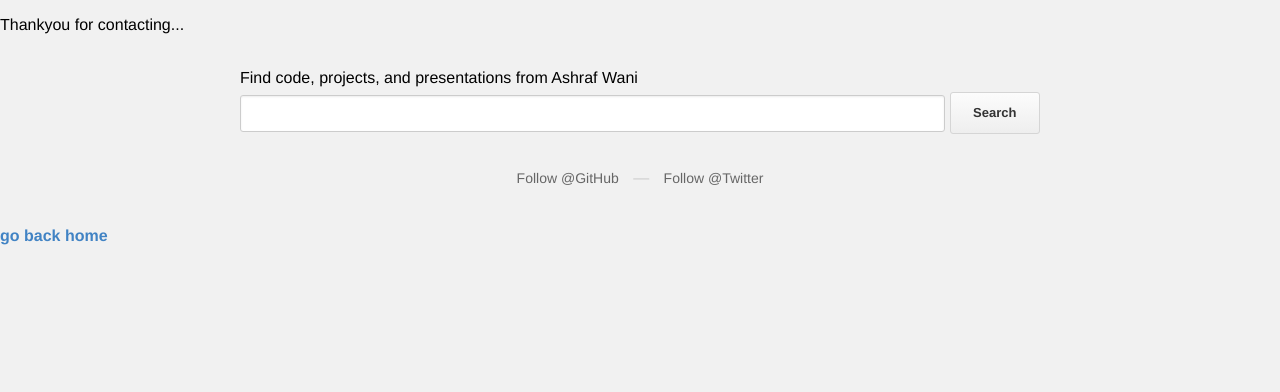
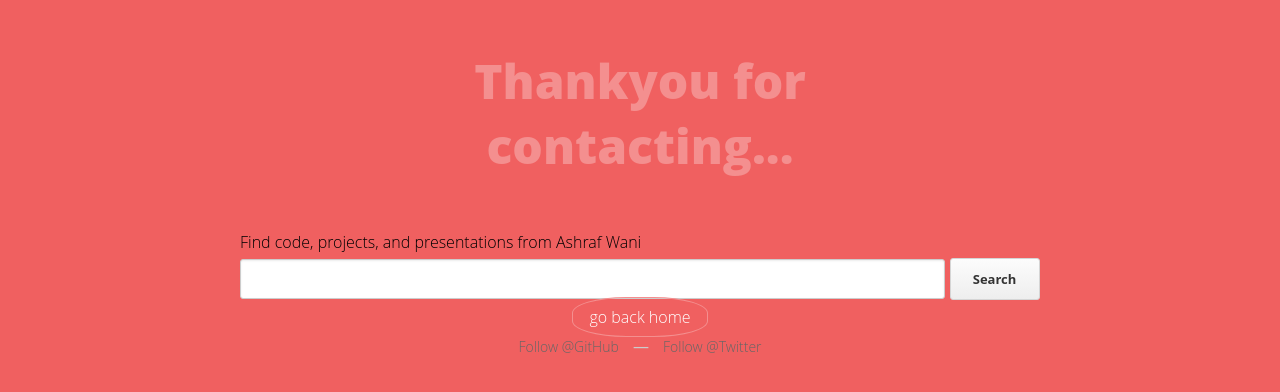
Before and after one commit to ashrafwani/ashrafwani.github.io, a Jekyll site: the page thankyou.html, which Jekyll copies as it is, in a window 1280 px wide. Shown: the top 392 px of the page. Built offline with Jekyll 4.4.1, drawn with Linux system fonts in a browser that asks for light colours.

Commit message:
Update thankyou.html

```diff
--- a/thankyou.html
+++ b/thankyou.html
@@ -5,14 +5,45 @@
 
 <style type="text/css" media="screen">
       body {
-        background-color: #f1f1f1;
+        position: relative;
+	text-align: center;
+	background-color: #f06060;
         margin: 0;
+	padding: 0;
       }
       body,
       input,
       button {
-        font-family: "Helvetica Neue", Helvetica, Arial, sans-serif;
+        font-family: "open sans", Helvetica, Arial, sans-serif;
+	box-sizing: border-box;
       }
+
+      .drunk {
+	max-width: 550px;
+	margin: auto;
+}
+p{
+	font-weight: 800;
+	font-size: 3em;
+	color: #f48f8f;
+}
+.go-home {
+
+	position: absolute;
+	bottom: 20px;
+	width: 100%;
+}
+.go-home a {
+	font-size: 1em;
+	font-weight: 100;
+	display: inline-block;
+	padding: 0.5em 1em;
+	text-decoration: none;
+	border: 1px solid #f48f8f;
+	border-radius: 40%;
+	color: #fff;
+}
+
       .container { margin: 30px auto 40px auto; width: 800px; text-align: center; }
 
       a { color: #4183c4; text-decoration: none; font-weight: bold; }
```
